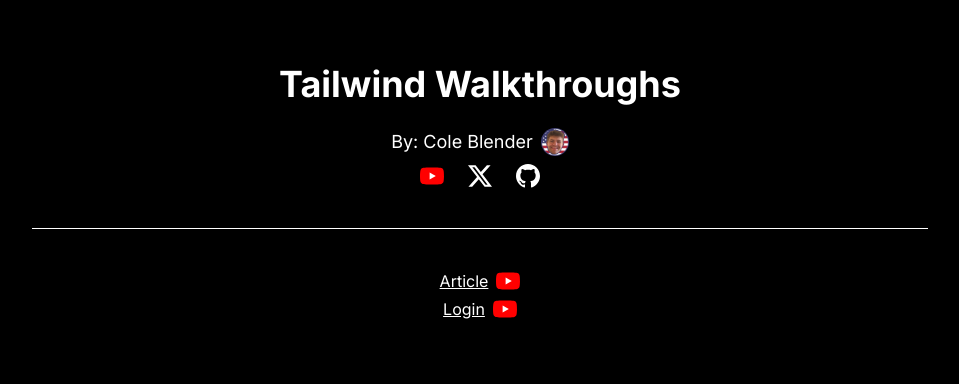
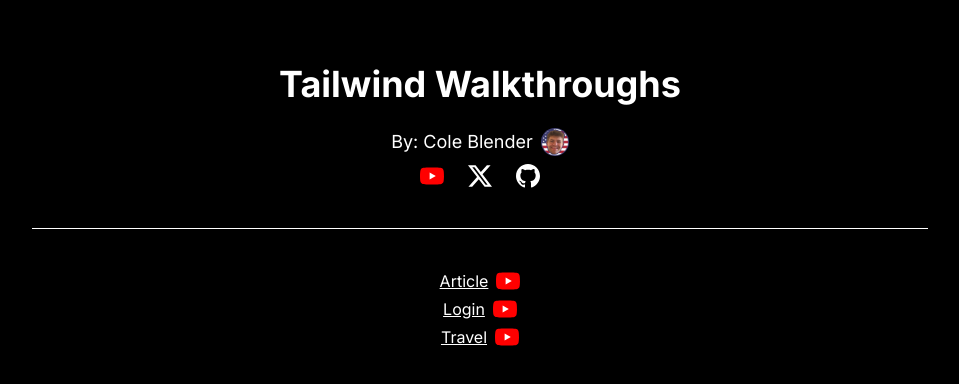
Before and after one commit to ColeBlender/tailwind-walkthroughs, a Next.js app: page / in a window 1280 px wide. Shown: the top 384 px of the page, without its empty margins (160-1119 px from the left). Built offline with nearby package versions, Linux system fonts and the light colour scheme.

Commit message:
remove max-w to travel

```diff
--- a/src/app/page.tsx
+++ b/src/app/page.tsx
@@ -69,4 +69,9 @@ const projects = [
     youtubeLink:
       "https://www.youtube.com/watch?v=dt144O8BkT4&list=PLUyHhQn1KLAXK4qY0YIjGQPA5DI2zPWd6&index=2",
   },
+  {
+    name: "Travel",
+    youtubeLink:
+      "https://www.youtube.com/watch?v=dt144O8BkT4&list=PLUyHhQn1KLAXK4qY0YIjGQPA5DI2zPWd6&index=2",
+  },
 ];
--- a/src/app/travel/page.tsx
+++ b/src/app/travel/page.tsx
@@ -41,7 +41,7 @@ function TravelPage() {
       </header>
 
       <main className="flex flex-col items-center flex-1 w-full">
-        <div className="flex w-full flex-1 max-w-7xl">
+        <div className="flex w-full flex-1">
           <div className="flex-1 px-4 py-12 flex flex-col">
             <h1 className="text-6xl font-semibold">
               Explore the <p>horizon with us</p>
```
